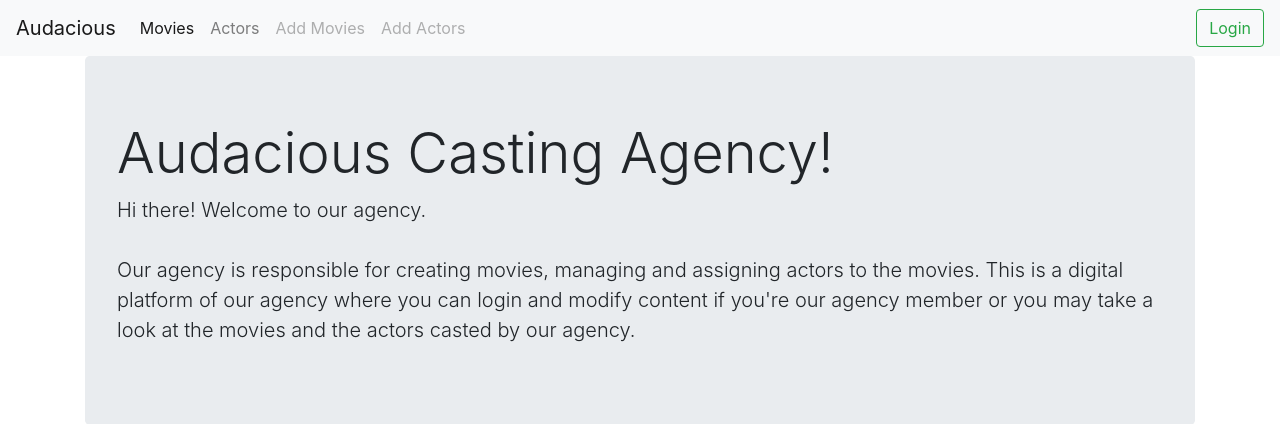
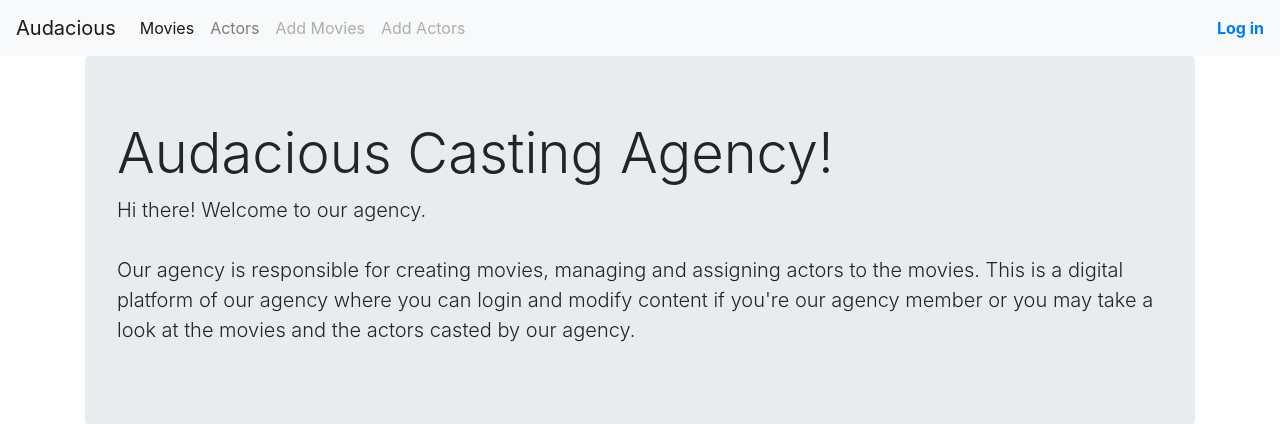
Before and after one commit to rohithsowmithra/Casting-Agency, a Flask app: template templates/index.html in a window 1280 px wide. Shown: the top 424 px of the page. Run offline with Flask 2, Linux system fonts and the light colour scheme; the template is opened without the code that fills it, so the values that code supplies are empty.

Commit message:
integrated homepage with auth0

```diff
--- a/templates/index.html
+++ b/templates/index.html
@@ -34,9 +34,9 @@
         <a class="nav-link disabled" href="#">Add Actors</a>
       </li>
     </ul>
-    <form class="form-inline my-2 my-lg-0" action="https://www.google.com">
-      <input class="btn btn-outline-success my-2 my-sm-0" type="submit" value="Login" />
-    </form>
+    <a id="loginButton" class="button is-primary" href="https://{{ auth_server_details.auth_host }}/authorize?audience={{ auth_server_details.audience }}&response_type=token&client_id={{ auth_server_details.client_id }}&redirect_uri={{ auth_server_details.redirect_url }}">
+						<strong>Log in</strong>
+					</a>
   </div>
 </nav>
 
```
